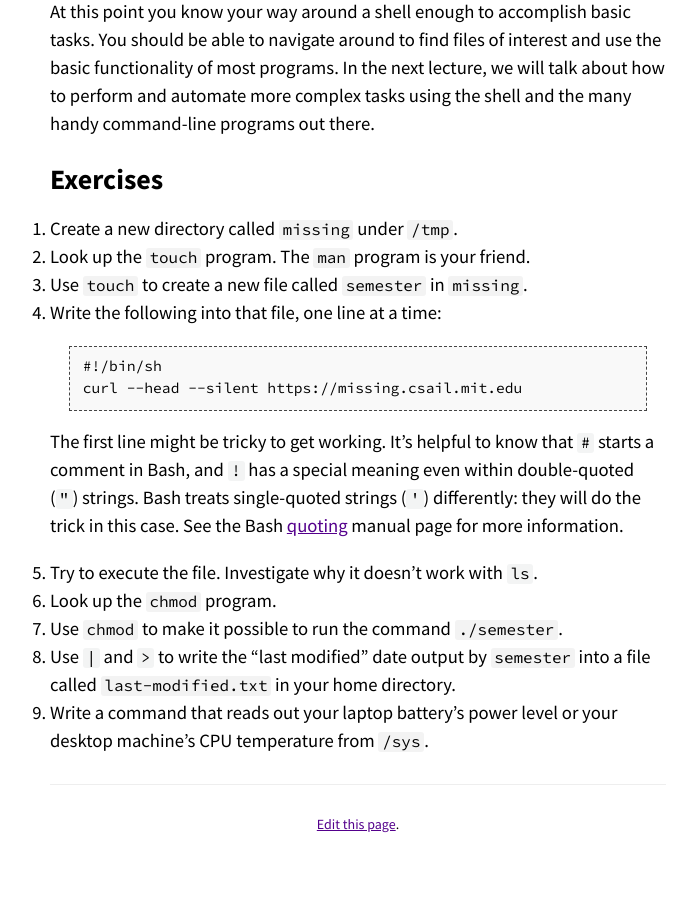
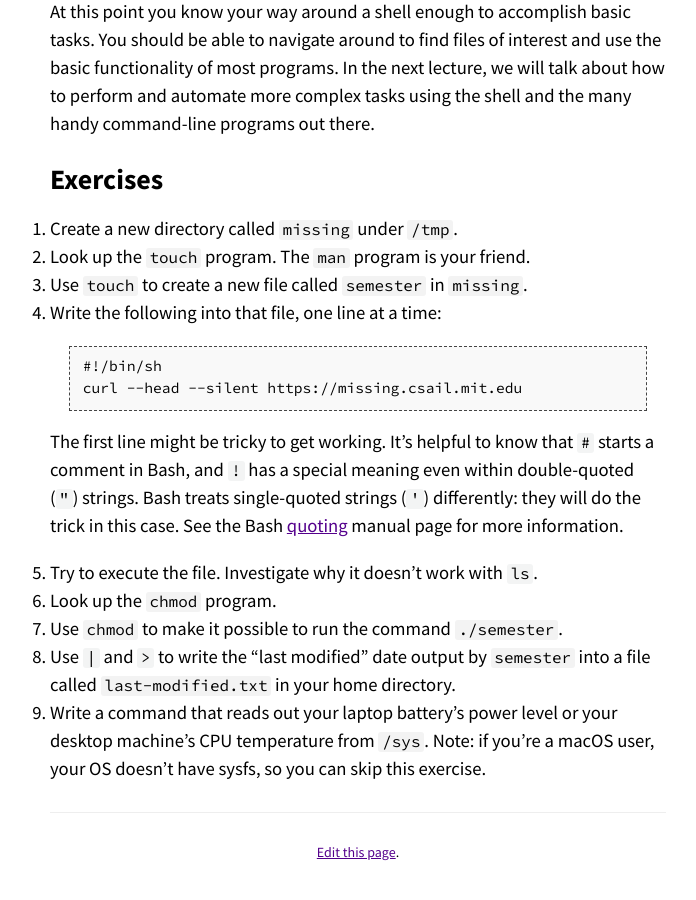
Before and after one commit to missing-semester-cn/missing-semester-cn.github.io, a Jekyll site: the page built from course-shell.md, in a window 1280 px wide and 900 px high, scrolled down 7959 px. Shown: the whole window, without its empty margins (282-978 px from the left). Built offline with Jekyll 4.4.1, drawn with Linux system fonts in a browser that asks for light colours; before the commit the page ends 8831 px from its top, so only the background shows below that.

Commit message:
Add note on macOS and sysfs

```diff
--- a/course-shell.md
+++ b/course-shell.md
@@ -379,5 +379,6 @@ there.
  8. Use `|` and `>` to write the "last modified" date output by
     `semester` into a file called `last-modified.txt` in your home
     directory.
- 9. Write a command that reads out your laptop battery's power level or
-    your desktop machine's CPU temperature from `/sys`.
+ 9. Write a command that reads out your laptop battery's power level or your
+    desktop machine's CPU temperature from `/sys`. Note: if you're a macOS
+    user, your OS doesn't have sysfs, so you can skip this exercise.
```
